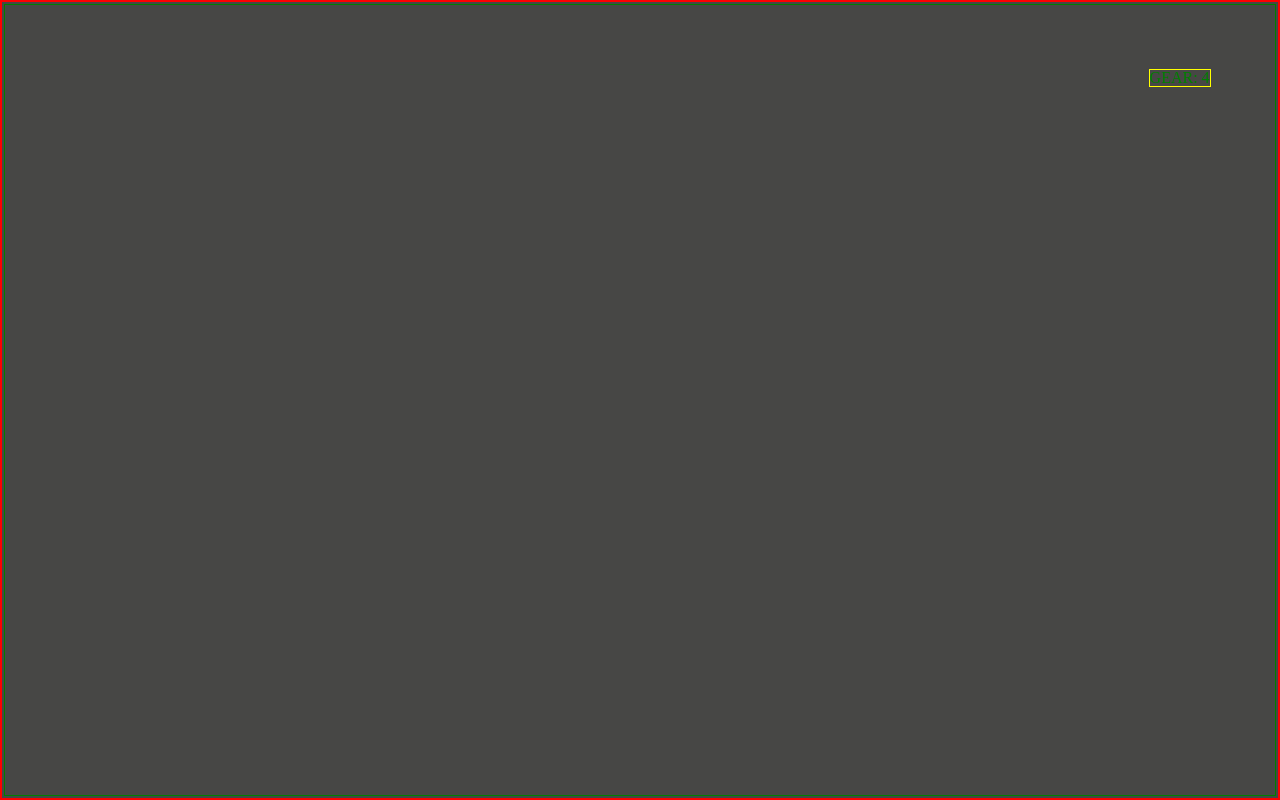
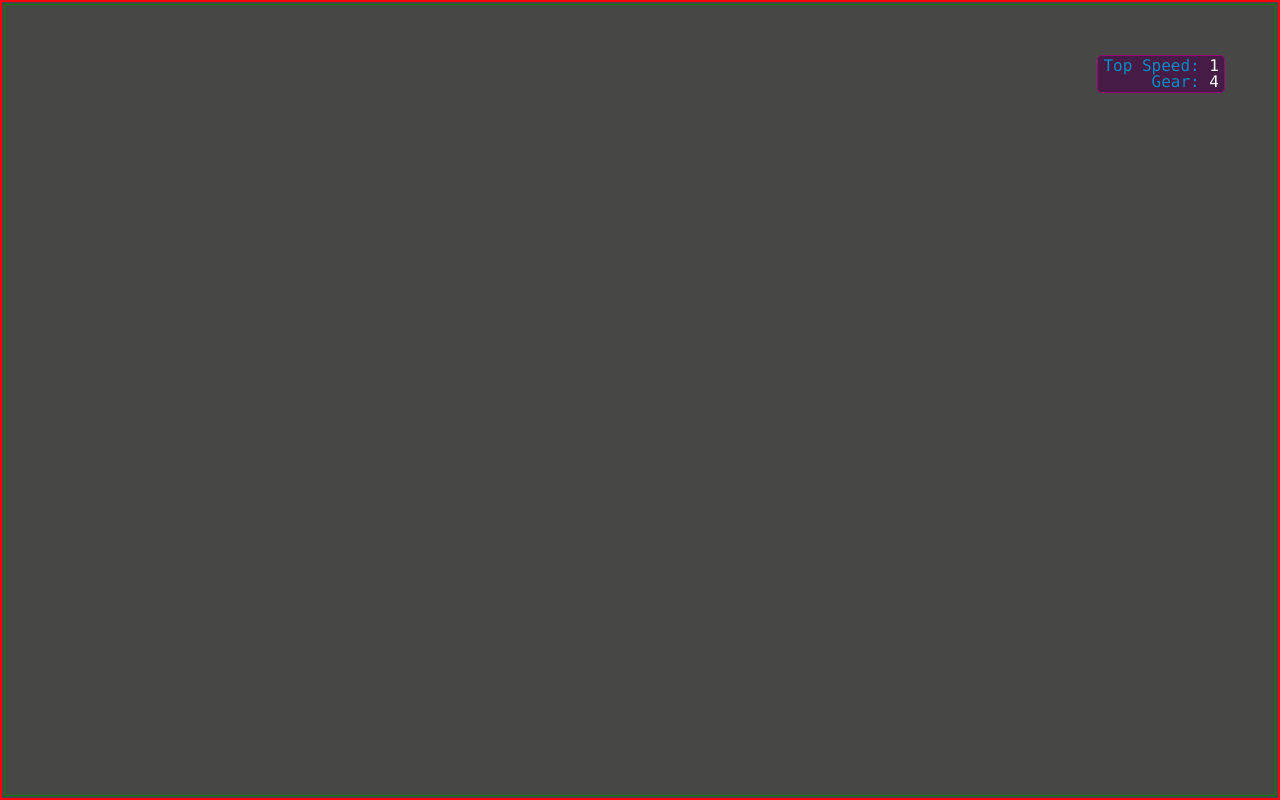
Before and after one commit to VinnyTheLegend/v-tuner, a Svelte app in the folder web/: page / in a window 1280 px wide. Built offline with nearby package versions, Linux system fonts and the light colour scheme.

Commit message:
handling is its own comp

```diff
--- a/web/src/App.svelte
+++ b/web/src/App.svelte
@@ -7,10 +7,15 @@
   import {isEnvBrowser} from "./utils/misc";
 
   import Hud from './components/Hud.svelte';
+  import Handling from './components/Handling.svelte';
 
   debugData([
     {
       action: 'setVisible',
+      data: true,
+    },
+    {
+      action: 'setFocus',
       data: true,
     },
   ]);
@@ -36,8 +41,9 @@
   });
 
 
-  useNuiEvent<HandlingData>('updateBaseHandling', (data) => {
+  useNuiEvent<HandlingData[]>('updateBaseHandling', (data) => {
     console.log(data)
+    handling_data = data
   })
 
   useNuiEvent<boolean>('setFocus', (data) => {
@@ -50,13 +56,22 @@
   <VisibilityProvider>
     <div class="main-container">
       <Hud/>
-      {#if handling_visible}
-        <div class="handling container">HANDLING HERE</div>
+      {#if handling_visible && handling_data}
+        <Handling {handling_data}/>
       {/if}
     </div>
   </VisibilityProvider>
 </main>
 <style>
+  :global(:root){
+    font-family: "Lucida Console", "Courier New", monospace;
+    color: white;
+    --bg-color: rgba(70, 0, 70, 0.623);
+    --border-color: rgb(155, 0, 121);
+    --text-color: white;
+    --text-highlight: rgb(0, 141, 197);
+  }
+
   main {
     height: 100vh;
     width: 100vw;
@@ -84,4 +99,5 @@
   .handling.container {
     color: red;
   }
+
 </style>
--- /dev/null
+++ b/web/src/components/Handling.svelte
@@ -0,0 +1,31 @@
+<script lang="ts">
+    import { debugData } from '../utils/debugData';
+    import { fetchNui } from '../utils/fetchNui';
+
+    console.log('handling start')
+    export let handling_data: HandlingData[]
+
+  </script>
+
+  <div class="container">
+      <ol>
+        {#if handling_data}
+            {#each handling_data as handling}
+                <li class="handling-item">{handling.name}</li>
+            {/each}
+        {/if}
+      </ol>
+  </div>
+
+  <style>
+    .container {
+        display: flex;
+        flex-grow: 1;
+        border: 1px var(--border-color) solid;
+        border-radius: 5px;
+        padding: 2px 5px;
+        background-color: var(--bg-color);
+        margin: 50px auto 50px 50px;
+    }
+
+  </style>
--- a/web/src/components/Hud.svelte
+++ b/web/src/components/Hud.svelte
@@ -28,14 +28,30 @@
 
 <div class="container">
   {#if hud_data}
-    <span>GEAR: {hud_data.gear}</span>
+    <div><span class="title">Top Speed: </span>{Math.round(hud_data['top-speed'])}</div>
+    <!-- <div><span class="title">Top Accel: </span>{Math.round(hud_data['top-accel'])}</div>
+    <div><span class="title">Top Decel: </span>{Math.round(hud_data['top-decel'])}</div> -->
+    <div><span class="title">Gear: </span>{Math.round(hud_data.gear)}</div>
   {/if}
 </div>
 
 <style>
   .container {
-    border: 1px yellow solid;
-    color: green;
-    margin: 5% 5% auto auto;
+    border: 1px var(--border-color) solid;
+    border-radius: 5px;
+    padding: 2px 5px;
+    background-color: var(--bg-color);
+    position: absolute;
+    top: 50px;
+    right: 50px;
   }
+
+  .container>div {
+    text-align: right;
+  }
+
+  .title {
+    color: var(--text-highlight)
+  }
+
 </style>
```
